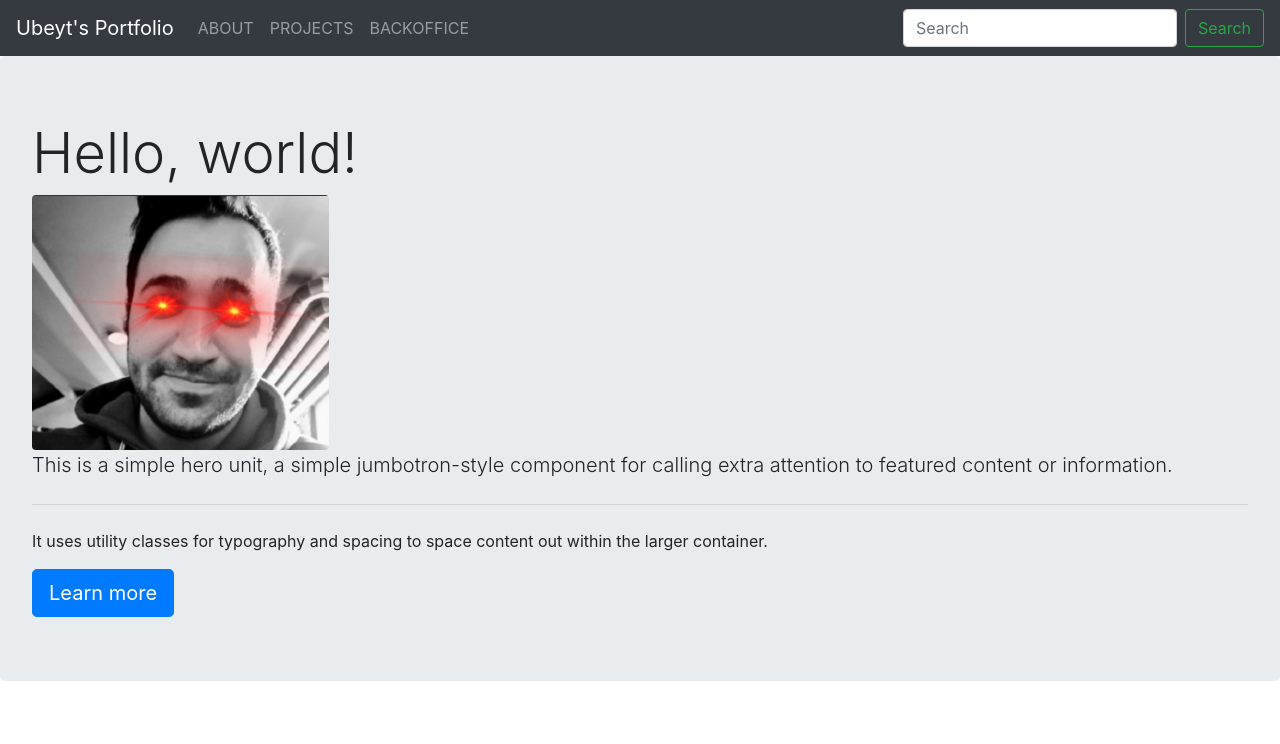
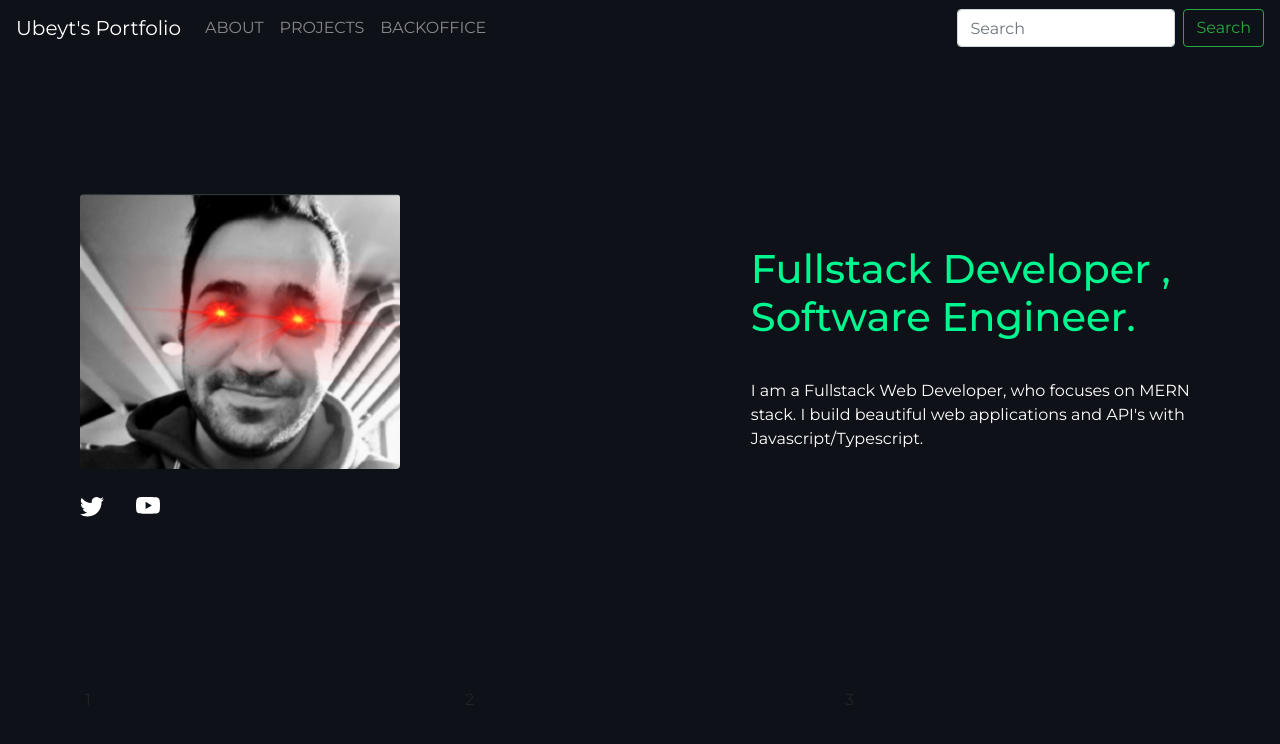
Before and after one commit to alessiorecchia/simple-flask-app, a Flask app: page / in a window 1280 px wide. Shown: the top 744 px of the page. Run offline with Flask 2, Linux system fonts and the light colour scheme.

Commit message:
adds jumbotron

```diff
--- a/main.py
+++ b/main.py
@@ -1,17 +1,29 @@
 from flask import Flask,render_template
-
 
 
 app = Flask(__name__)
 
 APP_NAME="Ubeyt's Portfolio"
 
+social_links = [{
+    "name":"Twitter",
+    "link":"https://twitter.com",
+    "icon":"""<svg xmlns='http://www.w3.org/2000/svg' width='24' height='24' fill='currentColor' class='bi bi-twitter' viewBox='0 0 16 16'>
+  <path d='M5.026 15c6.038 0 9.341-5.003 9.341-9.334 0-.14 0-.282-.006-.422A6.685 6.685 0 0 0 16 3.542a6.658 6.658 0 0 1-1.889.518 3.301 3.301 0 0 0 1.447-1.817 6.533 6.533 0 0 1-2.087.793A3.286 3.286 0 0 0 7.875 6.03a9.325 9.325 0 0 1-6.767-3.429 3.289 3.289 0 0 0 1.018 4.382A3.323 3.323 0 0 1 .64 6.575v.045a3.288 3.288 0 0 0 2.632 3.218 3.203 3.203 0 0 1-.865.115 3.23 3.23 0 0 1-.614-.057 3.283 3.283 0 0 0 3.067 2.277A6.588 6.588 0 0 1 .78 13.58a6.32 6.32 0 0 1-.78-.045A9.344 9.344 0 0 0 5.026 15z'/>
+</svg>"""
+},{
+    "name":"YouTube",
+    "link":"https://youtube.com",
+    "icon":"""<svg xmlns='http://www.w3.org/2000/svg' width='24' height='24' fill='currentColor' class='bi bi-youtube' viewBox='0 0 16 16'>
+  <path d='M8.051 1.999h.089c.822.003 4.987.033 6.11.335a2.01 2.01 0 0 1 1.415 1.42c.101.38.172.883.22 1.402l.01.104.022.26.008.104c.065.914.073 1.77.074 1.957v.075c-.001.194-.01 1.108-.082 2.06l-.008.105-.009.104c-.05.572-.124 1.14-.235 1.558a2.007 2.007 0 0 1-1.415 1.42c-1.16.312-5.569.334-6.18.335h-.142c-.309 0-1.587-.006-2.927-.052l-.17-.006-.087-.004-.171-.007-.171-.007c-1.11-.049-2.167-.128-2.654-.26a2.007 2.007 0 0 1-1.415-1.419c-.111-.417-.185-.986-.235-1.558L.09 9.82l-.008-.104A31.4 31.4 0 0 1 0 7.68v-.123c.002-.215.01-.958.064-1.778l.007-.103.003-.052.008-.104.022-.26.01-.104c.048-.519.119-1.023.22-1.402a2.007 2.007 0 0 1 1.415-1.42c.487-.13 1.544-.21 2.654-.26l.17-.007.172-.006.086-.003.171-.007A99.788 99.788 0 0 1 7.858 2h.193zM6.4 5.209v4.818l4.157-2.408L6.4 5.209z'/>
+</svg>"""
+}]
+
 MENU_ITEMS= ["about","projects","backoffice"]
 
 @app.route("/")
 def index():
-    return render_template('/views/home.html',APP_NAME=APP_NAME,MENU_ITEMS=MENU_ITEMS)
-
+    return render_template('/views/home.html',APP_NAME=APP_NAME,MENU_ITEMS=MENU_ITEMS,social_links=social_links)
 
 @app.route("/about")
 def about():
--- /dev/null
+++ b/static/styles/main.css
@@ -0,0 +1,56 @@
+:root {
+    --main-bg-color: #0e1117;
+    --main-text-light: #fff;
+    --main-text-primary: #00f68f;
+
+}
+
+body{
+    background-color:var(--main-bg-color);
+    font-family: 'Montserrat', sans-serif;
+}
+
+h1,h1,h3,h4,h5,h6{
+    color:var(--main-text-primary);
+}
+
+.avatar{
+    width:320px;
+}
+.jumbotron {
+    background-color:var(--main-bg-color);
+    color:var(--main-text-light);
+    height:600px;
+}
+
+.home-jumbotron-container{
+    padding-left:3em;
+    padding-right: 3em;
+}
+.home-description{
+    margin-top:30px
+}
+
+ .social-links{
+     width:100%;
+
+ }
+.social-links a {
+    color:var(--main-text-light);
+    padding-right:2em;
+
+}
+
+
+.social-links a:hover {
+    color:var(--main-text-primary);
+
+}
+
+.social-links svg {
+    transition: 0.2s;
+}
+.social-links svg:hover {
+    transform: scale(1.5);
+    transition: 0.2s;
+}
--- /dev/null
+++ b/templates/components/footer/index.html
@@ -0,0 +1,11 @@
+{%macro FooterComponent() -%}
+    <footer>
+       <div class="container">
+           <div class="row">
+               <div class="col">1</div>
+               <div class="col">2</div>
+               <div class="col">3</div>
+           </div>
+       </div>
+    </footer>
+{%-endmacro%}
--- a/templates/components/jumbotron/jumbotron.html
+++ b/templates/components/jumbotron/jumbotron.html
@@ -1,13 +1,30 @@
-{%macro JumbotronComponent() -%}
-<div class="jumbotron">
+{%macro JumbotronComponent(social_links) -%}
 
-    <h1 class="display-4">Hello, world!</h1>
-    <img class="rounded" src="{{url_for('static', filename='/assets/profile.png')}}"/>
-    <p class="lead">This is a simple hero unit, a simple jumbotron-style component for calling extra attention to featured content or information.</p>
-    <hr class="my-4">
-    <p>It uses utility classes for typography and spacing to space content out within the larger container.</p>
-    <a class="btn btn-primary btn-lg" href="#" role="button">Learn more</a>
-  </div>
+<div class="home-jumbotron-container">
+  <div class="jumbotron">
+
+    <div class="row h-100">
+      <div class="col col-sm-12 col-md-7 d-flex flex-column justify-content-center">
+       <img class="rounded avatar" src="{{url_for('static', filename='/assets/profile.png')}}"/>
+      <div class="social-links mt-4 d-flex align-items-center justify-content-start">
+        {%for social_link in social_links%}
+        <span>
+          <a href="{{social_link['link']}}">{{social_link["icon"]|safe }}</a>
+        </span>
+       {%endfor%}
+      </div>
+      </div>
+      <div class="col col-sm-12 col-md-5 d-flex flex-column align-items-center justify-content-center">
+         <h1>
+           Fullstack Developer , Software Engineer.
+         </h1>
+         <p class="home-description">
+           I am a Fullstack Web Developer, who focuses on MERN stack. I build beautiful web applications and API's with Javascript/Typescript.
+         </p>
 
 
+      </div>
+    </div>
+   </div>
+</div>
 {%-endmacro%}
--- a/templates/components/navbar/navbar.html
+++ b/templates/components/navbar/navbar.html
@@ -1,6 +1,6 @@
 {% macro NavbarComponent(APP_NAME,MENU_ITEMS) %}
 
-<nav class="navbar navbar-expand-lg navbar-dark bg-dark">
+<nav class="navbar navbar-expand-lg navbar-dark">
   <a class="navbar-brand" href="/">{{APP_NAME}}</a>
   <button
     class="navbar-toggler"
--- a/templates/layouts/index.html
+++ b/templates/layouts/index.html
@@ -1,4 +1,5 @@
 {% from "/components/navbar/navbar.html" import NavbarComponent %}
+{% from "/components/footer/index.html" import FooterComponent %}
 
 <!DOCTYPE html>
 <html lang="en">
@@ -10,20 +11,24 @@
       content="width=device-width, initial-scale=1, shrink-to-fit=no"
     />
 
-    <!-- Bootstrap CSS -->
+    <link rel="preconnect" href="https://fonts.googleapis.com">
+    <link rel="preconnect" href="https://fonts.gstatic.com" crossorigin>
+    <link href="https://fonts.googleapis.com/css2?family=Montserrat:wght@100;200;300;400;500&display=swap" rel="stylesheet">
     <link
       rel="stylesheet"
       href="https://cdn.jsdelivr.net/npm/bootstrap@4.6.0/dist/css/bootstrap.min.css"
       integrity="sha384-B0vP5xmATw1+K9KRQjQERJvTumQW0nPEzvF6L/Z6nronJ3oUOFUFpCjEUQouq2+l"
       crossorigin="anonymous"
     />
-
+    <link rel="stylesheet" href="{{url_for('static',filename='/styles/main.css')}}"/>
     <title>{{APP_NAME}} | {% block title %} {% endblock %}</title>
   </head>
   <body>
     {{ NavbarComponent(APP_NAME,MENU_ITEMS)}}
 
     {% block content %} {% endblock %}
+
+    {{FooterComponent()}}
     <script
       src="https://code.jquery.com/jquery-3.5.1.slim.min.js"
       integrity="sha384-DfXdz2htPH0lsSSs5nCTpuj/zy4C+OGpamoFVy38MVBnE+IbbVYUew+OrCXaRkfj"
--- a/templates/views/home.html
+++ b/templates/views/home.html
@@ -1,9 +1,12 @@
 {% extends "/layouts/index.html"%}
+
 {% from "/components/jumbotron/jumbotron.html" import JumbotronComponent %}
+
+
 {% block title %}
   Home
 {% endblock %}
 
 {% block content %}
-    {{ JumbotronComponent()}}
+    {{ JumbotronComponent(social_links)}}
 {% endblock %}
```
Also changed, not shown: 1 other file.
